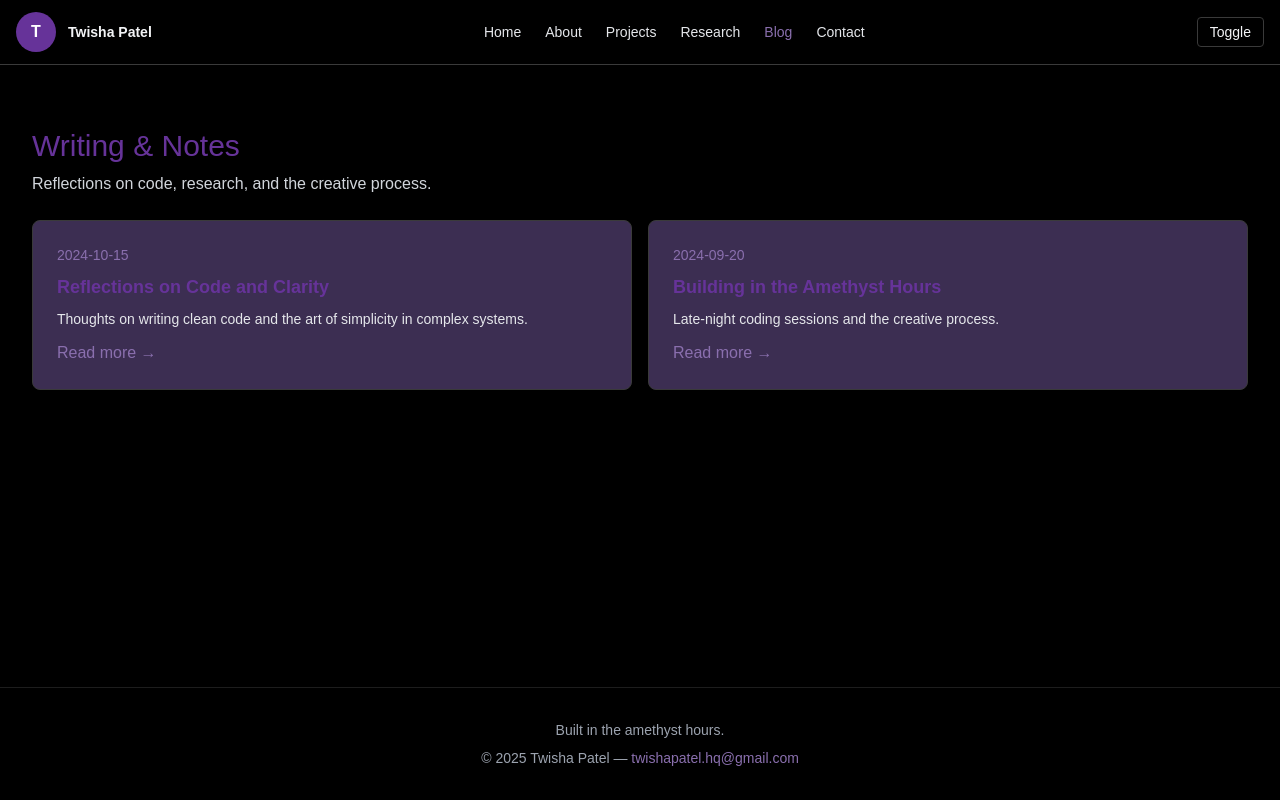
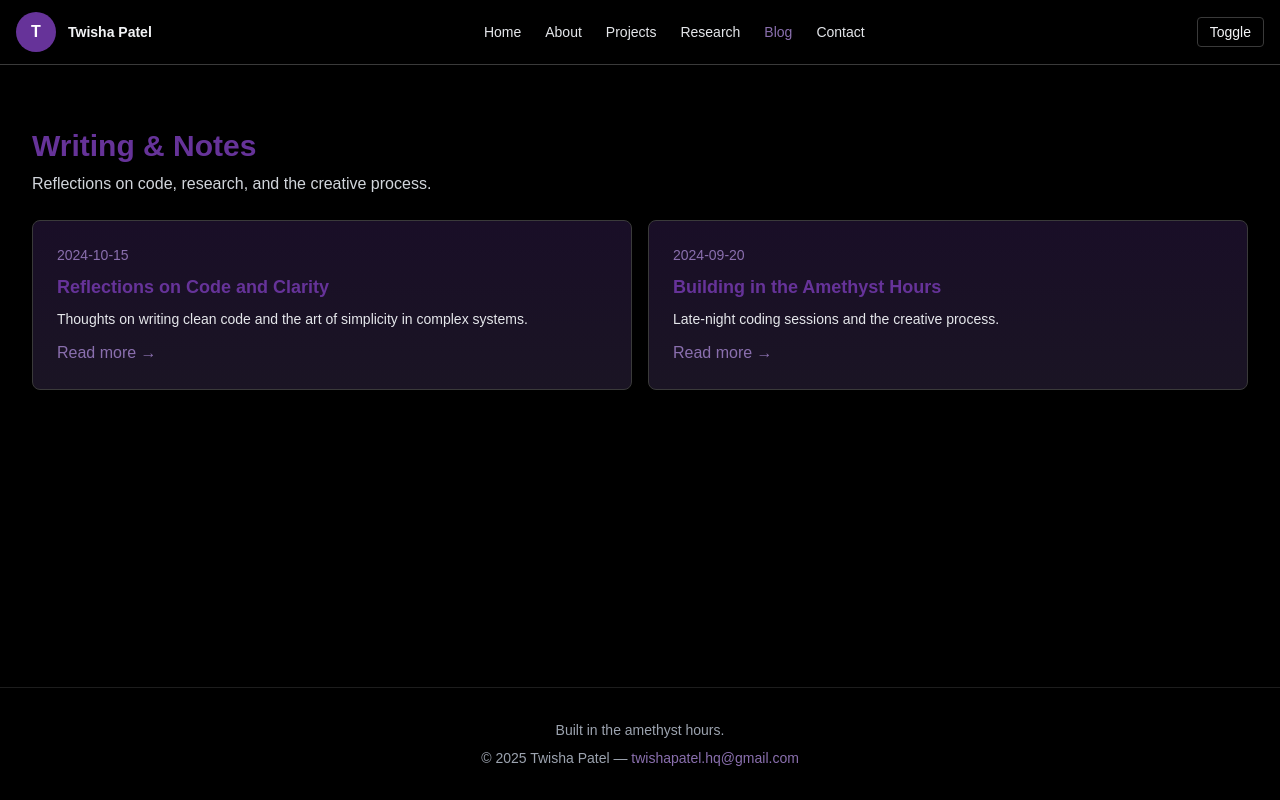
Before and after one commit to twi-exe/twi-exe.github.io, a React (Vite) app: page /blog in a window 1280 px wide. Built offline with nearby package versions, Linux system fonts and the light colour scheme; the HTML template or start-up script is replaced by a standard one.

Commit message:
feat: cleaner ui

```diff
--- a/src/components/GenericDetail.jsx
+++ b/src/components/GenericDetail.jsx
@@ -77,7 +77,8 @@ export default function GenericDetail({ type }){
   return (
     <article className="container mx-auto px-4 py-12 max-w-4xl">
       <Link to={`/${type}`} className="text-dim-lilac">← Back</Link>
-      <h1 className="text-4xl font-heading text-rebecca mt-4">{item.title}</h1>
+      <div className="card glass mt-4">
+        <h1 className="text-4xl font-bold text-rebecca">{item.title}</h1>
         {item.authors && <div className="text-gray-300 mt-2">{item.authors} · {item.year}</div>}
 
         <div className="mt-6 prose prose-invert">
@@ -89,6 +90,7 @@ export default function GenericDetail({ type }){
           {item.github && <a href={item.github} className="btn-secondary" target="_blank" rel="noopener noreferrer">GitHub</a>}
           <Link to={`/${type}`} className="btn-secondary">More {type.charAt(0).toUpperCase() + type.slice(1)}</Link>
         </div>
+      </div>
     </article>
   )
 }
--- a/src/pages/About.jsx
+++ b/src/pages/About.jsx
@@ -5,7 +5,7 @@ export default function About(){
   return (
     <div className="container mx-auto px-4 sm:px-6 lg:px-8 py-12">
       <div className="max-w-4xl mx-auto card glass">
-        <motion.h1 initial={{opacity:0,y:6}} whileInView={{opacity:1,y:0}} className="text-3xl font-heading text-rebecca mb-6">About</motion.h1>
+        <motion.h1 initial={{opacity:0,y:6}} whileInView={{opacity:1,y:0}} className="text-3xl font-bold text-rebecca mb-6">About</motion.h1>
         <motion.p initial={{opacity:0}} whileInView={{opacity:1}} className="text-gray-200 leading-relaxed">
           I craft systems and sentences. My work sits at the intersection of software engineering, research, and reflective writing — small experiments in clarity under violet light. Currently exploring distributed systems, reproducible research, and ways to make complex ideas feel like a quiet conversation.
         </motion.p>
--- a/src/pages/Blog.jsx
+++ b/src/pages/Blog.jsx
@@ -12,9 +12,9 @@ function BlogPreview({b}){
   const to = b.slug ? `/blog/${b.slug}` : (slugMap[b.id] ? `/blog/${slugMap[b.id]}` : `/blog/${b.id}`)
 
   return (
-    <motion.article className="card" whileHover={{y:-2}}>
+    <motion.article className="card glass" whileHover={{y:-2}}>
       <div className="text-sm text-dim-lilac">{b.date}</div>
-      <h3 className="mt-2 text-lg font-semibold text-rebecca">{b.title}</h3>
+      <h3 className="mt-2 text-lg font-bold text-rebecca">{b.title}</h3>
       <div className="mt-2 text-gray-200 text-sm prose prose-invert max-w-none">
         <ReactMarkdown>{b.excerpt}</ReactMarkdown>
       </div>
@@ -29,7 +29,7 @@ export default function Blog(){
   return (
     <div className="container mx-auto px-4 sm:px-6 lg:px-8 py-12">
       <div className="mb-6">
-        <h1 className="text-3xl font-heading text-rebecca">Writing & Notes</h1>
+        <h1 className="text-3xl font-bold text-rebecca">Writing & Notes</h1>
         <p className="mt-2 text-gray-300">Reflections on code, research, and the creative process.</p>
       </div>
       <div className="grid gap-4 sm:grid-cols-2">
--- a/src/pages/Projects.jsx
+++ b/src/pages/Projects.jsx
@@ -15,9 +15,9 @@ function ProjectCard({p}){
   const to = p.slug ? `/projects/${p.slug}` : (slugMap[p.id] ? `/projects/${slugMap[p.id]}` : `/projects/${p.id}`)
 
   return (
-    <motion.div whileHover={{y:-4}} className="card">
+    <motion.div whileHover={{y:-4}} className="card glass">
       <div className="text-sm text-dim-lilac">{p.tags?.join(' · ')}</div>
-      <h3 className="mt-2 text-xl font-semibold text-rebecca">{p.title}</h3>
+      <h3 className="mt-2 text-xl font-bold text-rebecca">{p.title}</h3>
       <p className="mt-2 text-gray-200 text-sm">{p.description}</p>
       <Link to={to} className="mt-3 inline-block text-dim-lilac hover:text-rebecca">View Details →</Link>
     </motion.div>
@@ -28,7 +28,7 @@ export default function Projects(){
   return (
     <div className="container mx-auto px-4 sm:px-6 lg:px-8 py-12">
       <div className="mb-6">
-        <h1 className="text-3xl font-heading text-rebecca">Selected Projects</h1>
+        <h1 className="text-3xl font-bold text-rebecca">Selected Projects</h1>
         <p className="mt-2 text-gray-300">A collection of work spanning engineering, research, and experimentation.</p>
       </div>
       <div className="grid grid-cols-1 sm:grid-cols-2 lg:grid-cols-3 gap-6">
--- a/src/pages/Research.jsx
+++ b/src/pages/Research.jsx
@@ -11,8 +11,8 @@ function ResearchCard({r}){
   const to = r.slug ? `/research/${r.slug}` : (slugMap[r.id] ? `/research/${slugMap[r.id]}` : `/research/${r.id}`)
 
   return (
-    <motion.div whileHover={{scale:1.01}} className="card">
-      <h4 className="text-rebecca font-semibold text-lg">{r.title}</h4>
+    <motion.div whileHover={{scale:1.01}} className="card glass">
+      <h4 className="text-rebecca font-bold text-lg">{r.title}</h4>
       <div className="text-sm text-gray-300 mt-2">{r.authors} · {r.year}</div>
       <p className="mt-3 text-gray-200 text-sm">{r.abstract}</p>
       <div className="mt-3 text-sm">
@@ -26,7 +26,7 @@ export default function Research(){
   return (
     <div className="container mx-auto px-4 sm:px-6 lg:px-8 py-12">
       <div className="mb-6">
-        <h1 className="text-3xl font-heading text-rebecca">Research</h1>
+        <h1 className="text-3xl font-bold text-rebecca">Research</h1>
         <p className="mt-2 text-gray-300">Publications and ongoing work in distributed systems and computational research.</p>
       </div>
       <div className="grid gap-6 sm:grid-cols-2">
```
Lines whose indentation alone changed are shown as unchanged.
